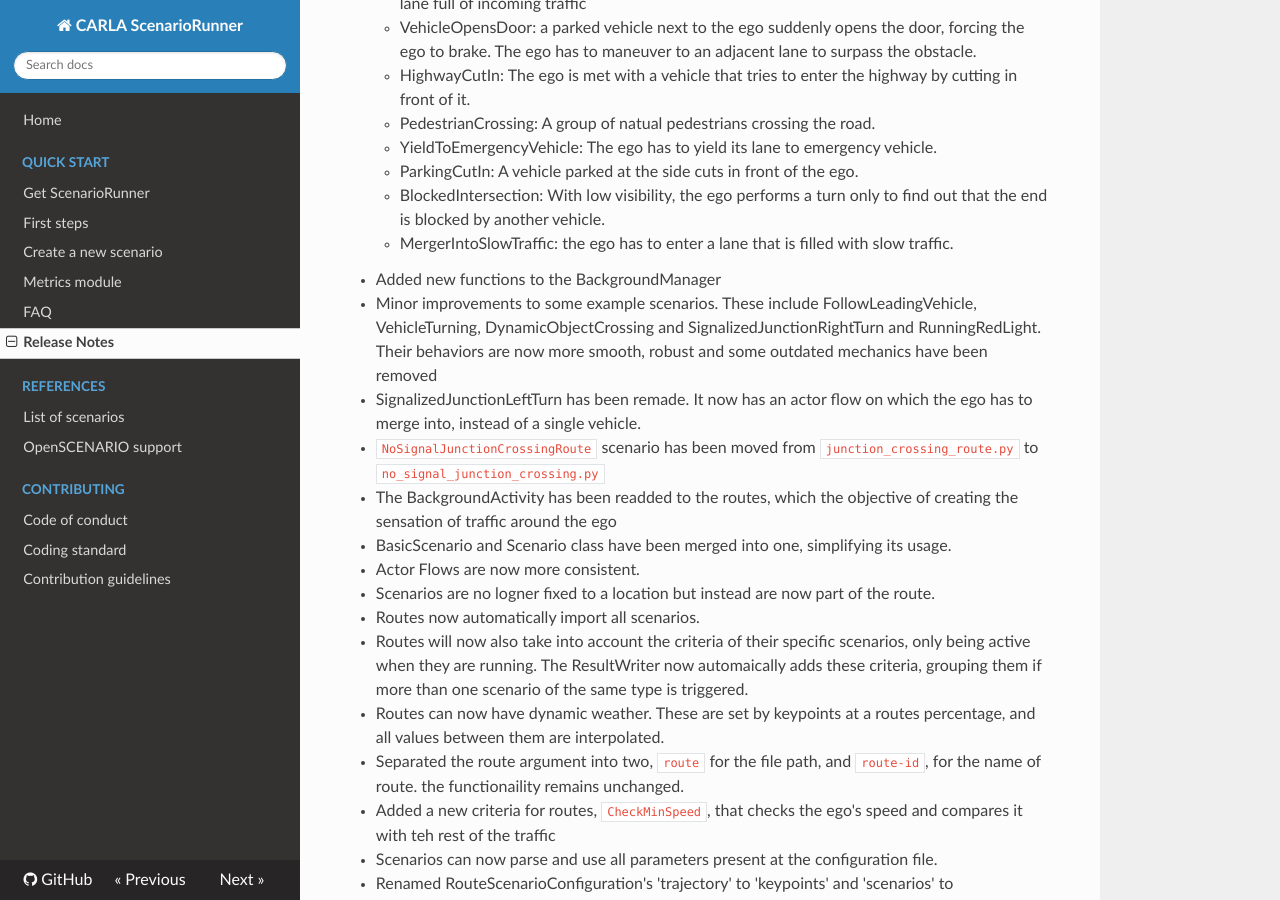
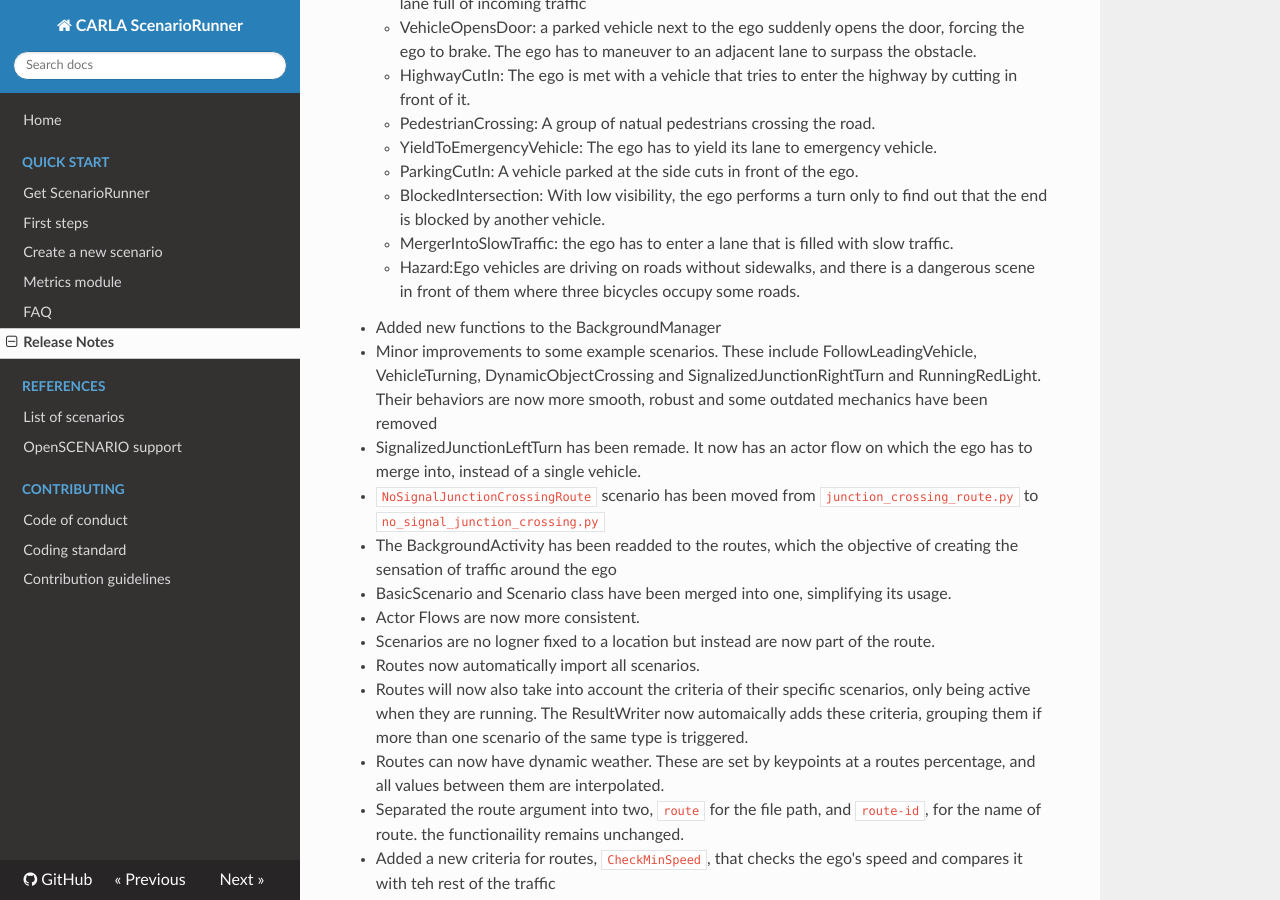
Before and after one commit to carla-simulator/scenario_runner, an MkDocs documentation site: the page built from Docs/CHANGELOG.md, in a window 1280 px wide and 900 px high, scrolled down 797 px. Built offline with MkDocs 1.6.1, drawn with Linux system fonts in a browser that asks for light colours; nearby versions of some CDN libraries.

Commit message:
Update CHANGELOG.md
Added the dangerous scene of ego vehicles driving on roads without sidewalks, with three bicycles encroaching on some roads in front.

```diff
--- a/Docs/CHANGELOG.md
+++ b/Docs/CHANGELOG.md
@@ -28,6 +28,7 @@
     - ParkingCutIn: A vehicle parked at the side cuts in front of the ego.
     - BlockedIntersection: With low visibility, the ego performs a turn only to find out that the end is blocked by another vehicle.
     - MergerIntoSlowTraffic: the ego has to enter a lane that is filled with slow traffic.
+    - Hazard:Ego vehicles are driving on roads without sidewalks, and there is a dangerous scene in front of them where three bicycles occupy some roads.
 * Added new functions to the BackgroundManager
 * Minor improvements to some example scenarios. These include FollowLeadingVehicle, VehicleTurning, DynamicObjectCrossing and SignalizedJunctionRightTurn and RunningRedLight. Their behaviors are now more smooth, robust and some outdated mechanics have been removed
 * SignalizedJunctionLeftTurn has been remade. It now has an actor flow on which the ego has to merge into, instead of a single vehicle.
```
